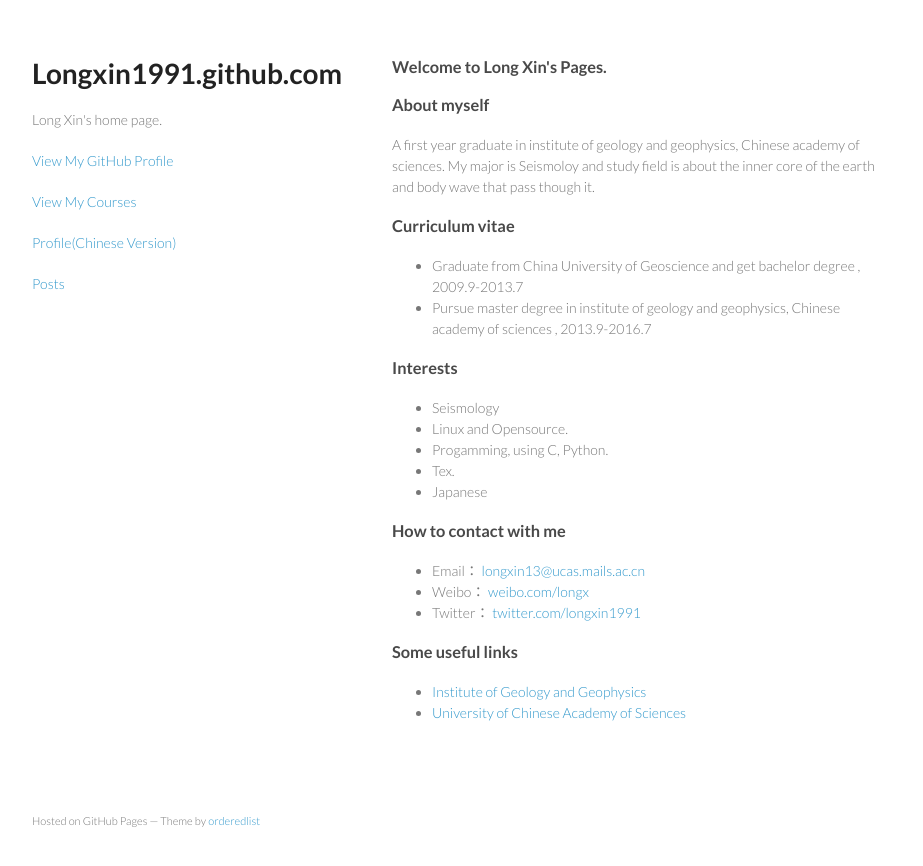
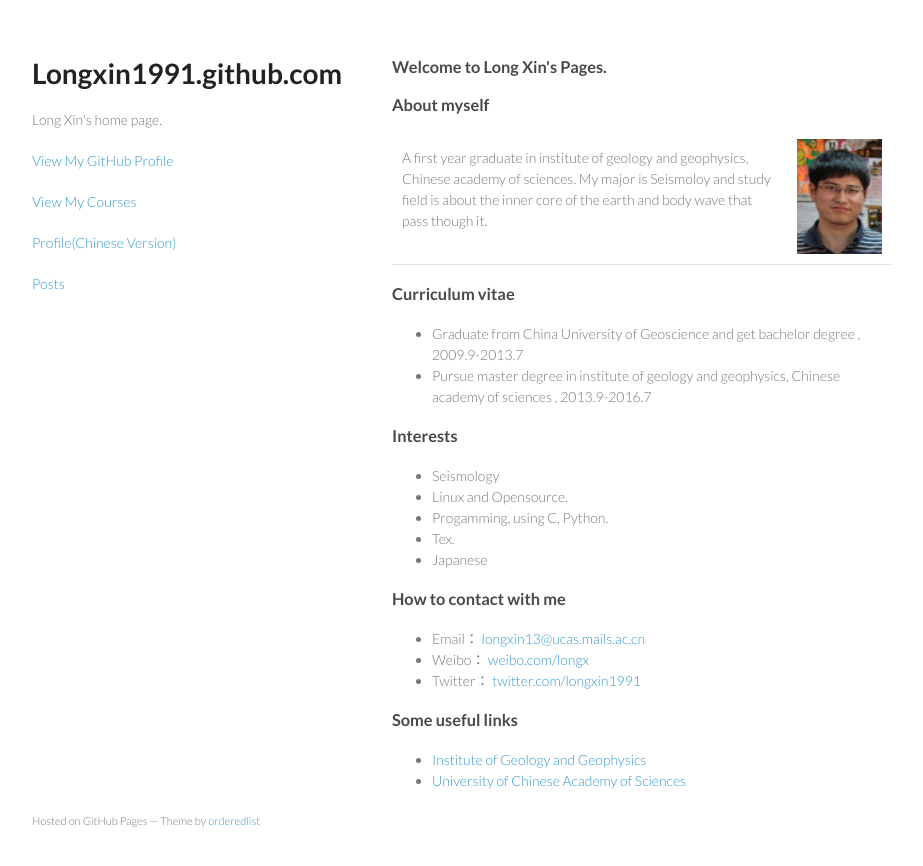
Before and after one commit to longxin1991/longxin1991.github.com, a Jekyll site: the page index.html, which Jekyll copies as it is, in a window 1280 px wide. Shown: the top 866 px of the page, without its empty margins (178-1101 px from the left). Built offline with Jekyll 4.4.1, drawn with Linux system fonts in a browser that asks for light colours.

Commit message:
add my photo to the homepage.

```diff
--- a/index.html
+++ b/index.html
@@ -30,7 +30,17 @@
 <a name="welcome-to-github-pages" class="anchor" href="#welcome-to-github-pages"><span class="octicon octicon-link"></span></a>Welcome to Long Xin's Pages.</h3>
 
 <h3>About myself</h3>
-<p>A first year graduate in institute of geology and geophysics, Chinese academy of sciences. My major is Seismoloy and study field is about the inner core of the earth and body wave that pass though it. </p>
+<table>
+<tr>
+<td>
+    <p>A first year graduate in institute of geology and geophysics, Chinese academy of sciences. My major is Seismoloy and study field is about the inner core of the earth and body wave that pass though it. </p>
+</td>
+    <td>
+    <img src="pic/figure.jpg", width=300>
+    </td>
+</tr>
+</table>
+
 
 <h3>Curriculum vitae</h3>
 
```
Also changed, not shown: pic/figure.jpg (added).
